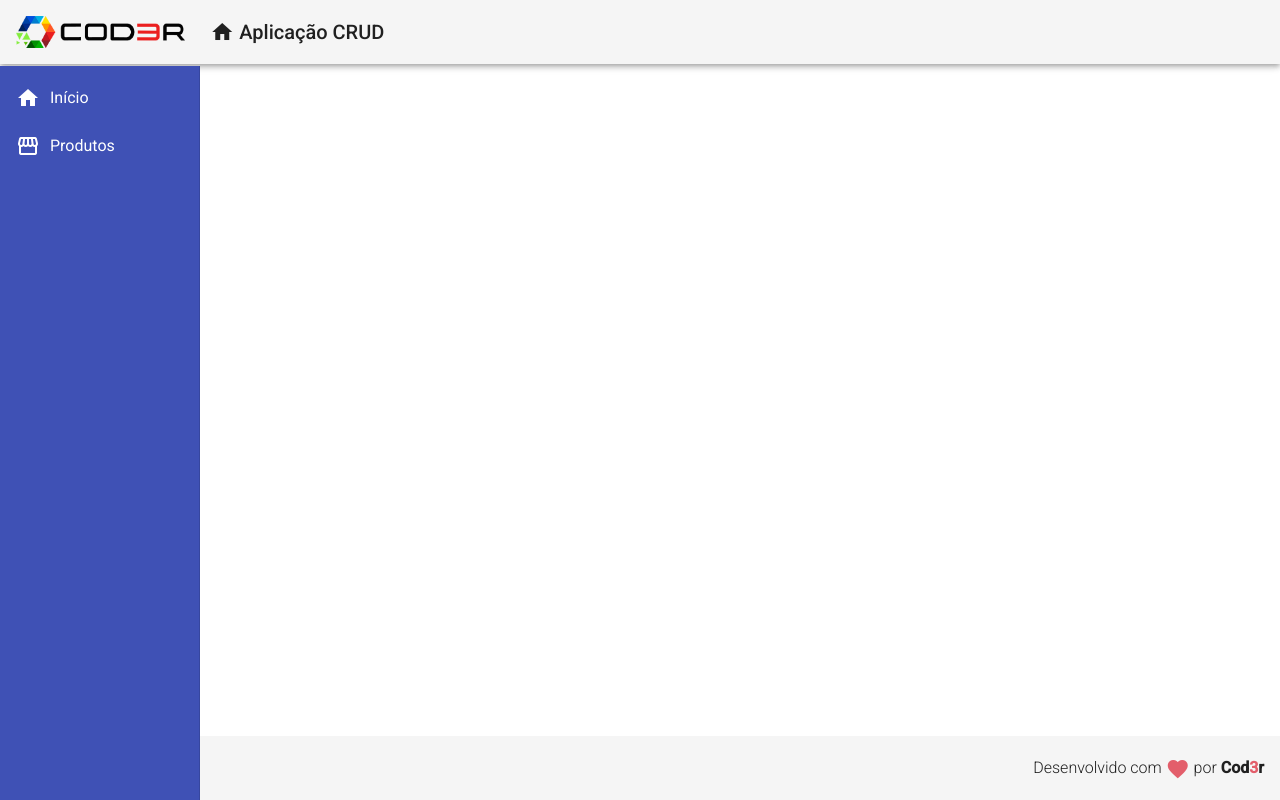
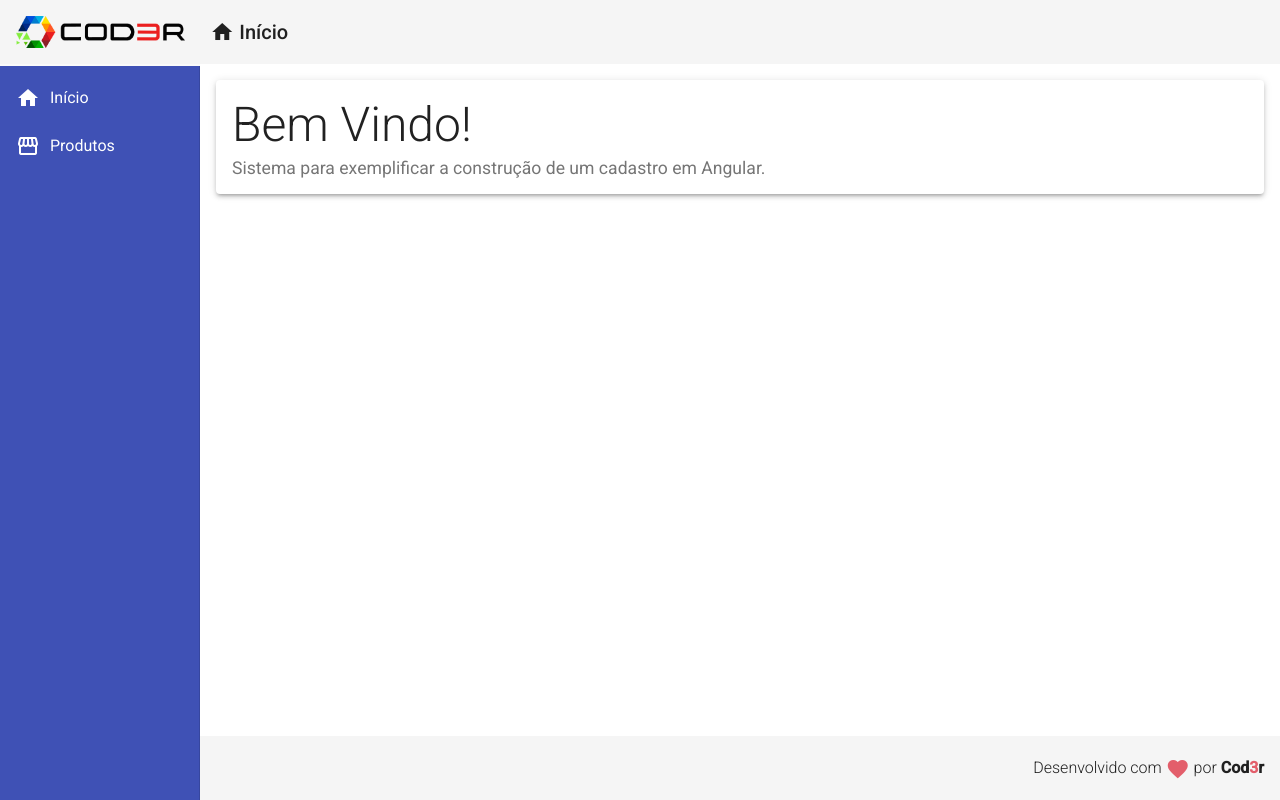
Before and after one commit to felipevolgarini/angular9, an Angular app in the folder crud/frontend/: page / in a window 1280 px wide. Built offline with nearby package versions, Linux system fonts and the light colour scheme.

Commit message:
Funcionando routing

```diff
--- a/crud/frontend/src/app/app-routing.module.ts
+++ b/crud/frontend/src/app/app-routing.module.ts
@@ -1,8 +1,20 @@
 import { NgModule } from '@angular/core';
 import { Routes, RouterModule } from '@angular/router';
 
+import {HomeComponent} from './views/home/home.component';
+import {ProductCrudComponent} from './views/product-crud/product-crud.component';
 
-const routes: Routes = [];
+
+const routes: Routes = [
+  {
+    path:"",
+    component: HomeComponent
+  },
+  {
+    path:"products",
+    component: ProductCrudComponent
+  }
+];
 
 @NgModule({
   imports: [RouterModule.forRoot(routes)],
--- a/crud/frontend/src/app/components/template/header/header.component.html
+++ b/crud/frontend/src/app/components/template/header/header.component.html
@@ -1,6 +1,6 @@
 <mat-toolbar class="header mat-elevation-z4">
     <span>
-        <a>
+        <a routerLink="/">
             <img class="logo" src="assets/img/logo.png" alt="logo">
         </a>
     </span>
@@ -9,7 +9,7 @@
             <i class="material-icons">
                 home
             </i>
-            Aplicação CRUD
+            Início
         </a>
     </span>
 </mat-toolbar>
--- a/crud/frontend/src/app/components/template/nav/nav.component.css
+++ b/crud/frontend/src/app/components/template/nav/nav.component.css
@@ -10,3 +10,8 @@
 .sidenav i {
     padding-right: 10px;
 }
+
+.content {
+    padding: 16px;
+    background-color: #fff;
+}
--- a/crud/frontend/src/app/components/template/nav/nav.component.html
+++ b/crud/frontend/src/app/components/template/nav/nav.component.html
@@ -1,13 +1,13 @@
 <mat-sidenav-container class="container">
     <mat-sidenav class="sidenav" mode="side" opened fixedInViewport="true" fixedTopGap="66">
         <mat-nav-list class="nav-list">
-            <a mat-list-item>
+            <a mat-list-item routerLink="/">
                 <i class="material-icons">
                     home
                 </i>
                 Início
             </a>
-            <a mat-list-item>
+            <a mat-list-item routerLink="/products">
                 <i class="material-icons">
                     storefront
                 </i>
@@ -15,4 +15,7 @@
             </a>
         </mat-nav-list>
     </mat-sidenav>
+    <mat-sidenav-content class="content">
+        <router-outlet></router-outlet>
+    </mat-sidenav-content>
 </mat-sidenav-container>
--- /dev/null
+++ b/crud/frontend/src/app/views/home/home.component.css
@@ -0,0 +1,9 @@
+.home .title {
+    font-size: 3rem;
+    font-weight: 300;
+    line-height: 1.2;
+}
+
+.home .subtitle {
+    font-size: 1.1rem;
+}
--- /dev/null
+++ b/crud/frontend/src/app/views/home/home.component.html
@@ -0,0 +1,8 @@
+<mat-card class="home mat-elevation-z3">
+    <mat-card-title class="title">
+        Bem Vindo!
+    </mat-card-title>
+    <mat-card-subtitle class="subtitle">
+        Sistema para exemplificar a construção de um cadastro em Angular.
+    </mat-card-subtitle>
+</mat-card>
--- /dev/null
+++ b/crud/frontend/src/app/views/home/home.component.ts
@@ -0,0 +1,15 @@
+import { Component, OnInit } from '@angular/core';
+
+@Component({
+  selector: 'app-home',
+  templateUrl: './home.component.html',
+  styleUrls: ['./home.component.css']
+})
+export class HomeComponent implements OnInit {
+
+  constructor() { }
+
+  ngOnInit(): void {
+  }
+
+}
--- /dev/null
+++ b/crud/frontend/src/app/views/product-crud/product-crud.component.html
@@ -0,0 +1 @@
+<p>product-crud works!</p>
--- /dev/null
+++ b/crud/frontend/src/app/views/product-crud/product-crud.component.ts
@@ -0,0 +1,15 @@
+import { Component, OnInit } from '@angular/core';
+
+@Component({
+  selector: 'app-product-crud',
+  templateUrl: './product-crud.component.html',
+  styleUrls: ['./product-crud.component.css']
+})
+export class ProductCrudComponent implements OnInit {
+
+  constructor() { }
+
+  ngOnInit(): void {
+  }
+
+}
```
Also changed, not shown: crud/frontend/src/app/app.module.ts (+9 -2 lines), crud/frontend/src/app/views/product-crud/product-crud.component.css (added).
